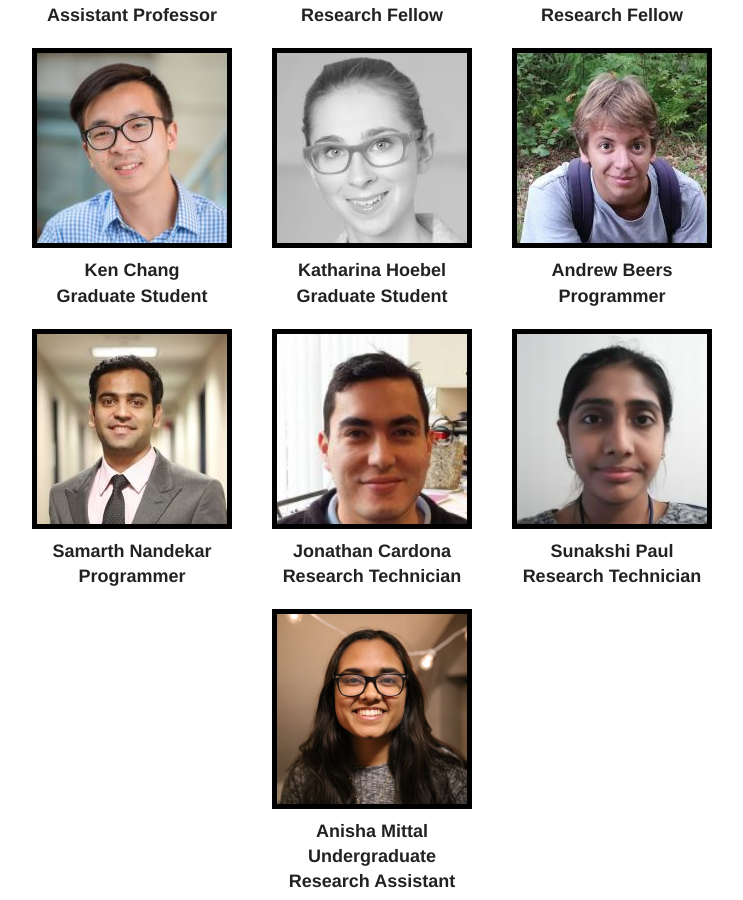
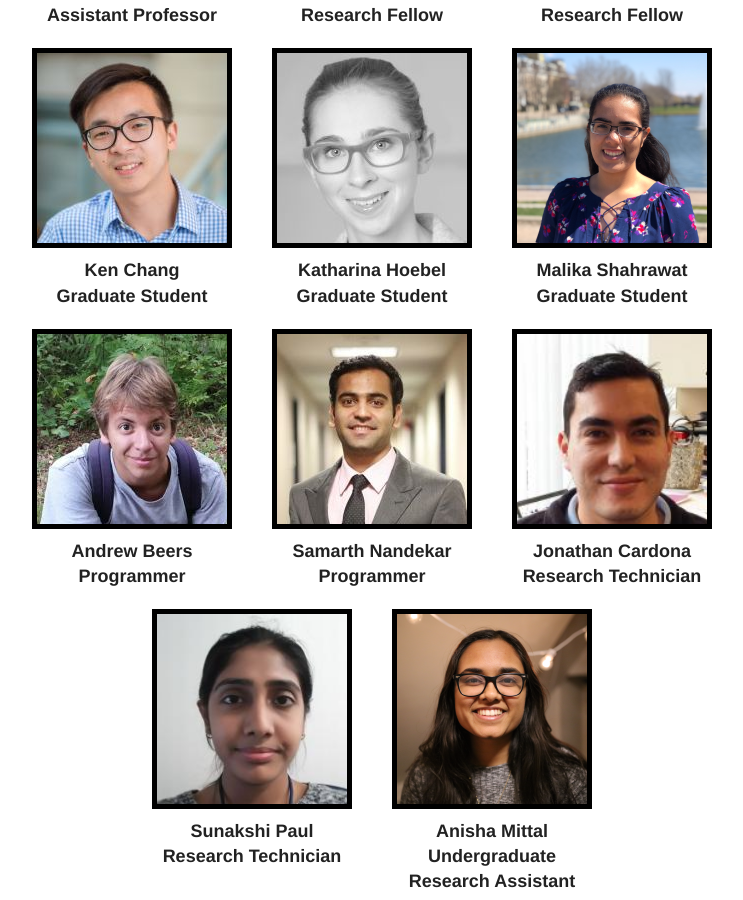
Before and after one commit to QTIM-Lab/qtim-lab.github.io, a Jekyll site: the page built from people.html, in a window 1280 px wide and 900 px high, scrolled down 818 px. Shown: the whole window, without its empty margins (268-1011 px from the left). Built offline with Jekyll 4.4.1, drawn with Linux system fonts in a browser that asks for light colours.

Commit message:
people: malika

```diff
--- a/people.html
+++ b/people.html
@@ -88,6 +88,16 @@ permalink: /people/
         <img src="../images/people/kathi_icon.jpg" class="flex-image" alt="Image">
       </div>
       <h4>Katharina Hoebel</br>
+      Graduate Student</h4>
+    </a>
+  </div>
+
+  <div class="custom-col">
+    <a class="person" id="Malika" href="#personTitle">
+      <div class='image-container'>
+        <img src="../images/people/malika_icon.png" class="flex-image" alt="Image">
+      </div>
+      <h4>Malika Shahrawat</br>
       Graduate Student</h4>
     </a>
   </div>
@@ -215,6 +225,18 @@ permalink: /people/
 
 
  });
+
+  $("#Malika").click(function() {
+
+   $("#imagename").attr("src", "../images/people/malika_500.png")
+
+   $("#personTitle").html("Masters Student, Martinos Center @ MGH");
+
+   $("#pdetails").html('Malika is a masters student at MIT studying computer science. She joined QTIM this year to explore her interests in machine learning and healthcare. Outside of lab and classes, she enjoys traveling and eating spicy food but mostly doing absolutely nothing. <a href="malikas@mit.edu">Email</a>.');
+
+
+ });
+
 
   $("#Andrew").click(function() {
 
```
Also changed, not shown: images/people/malika_500.png (added), images/people/malika_icon.png (added).
